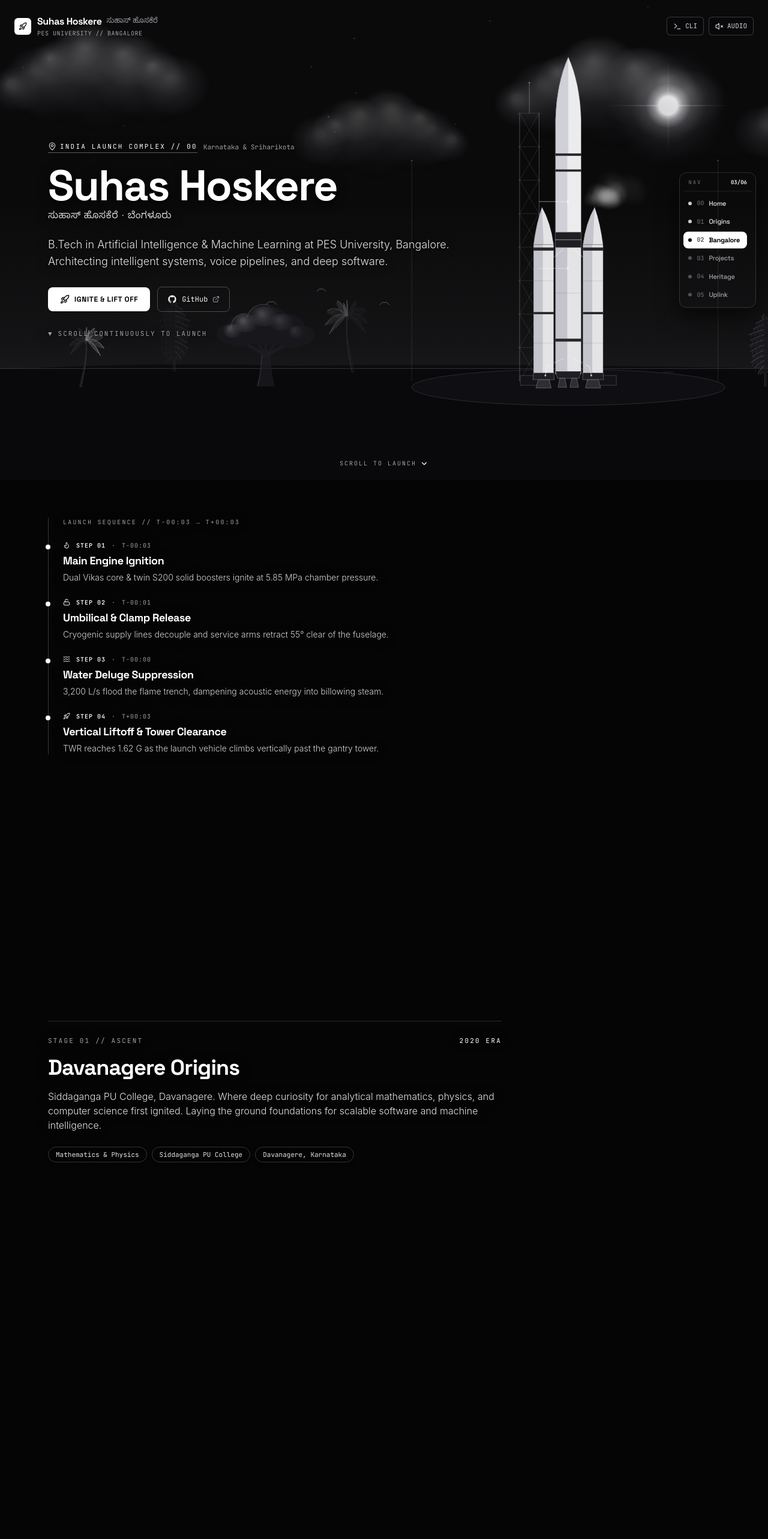
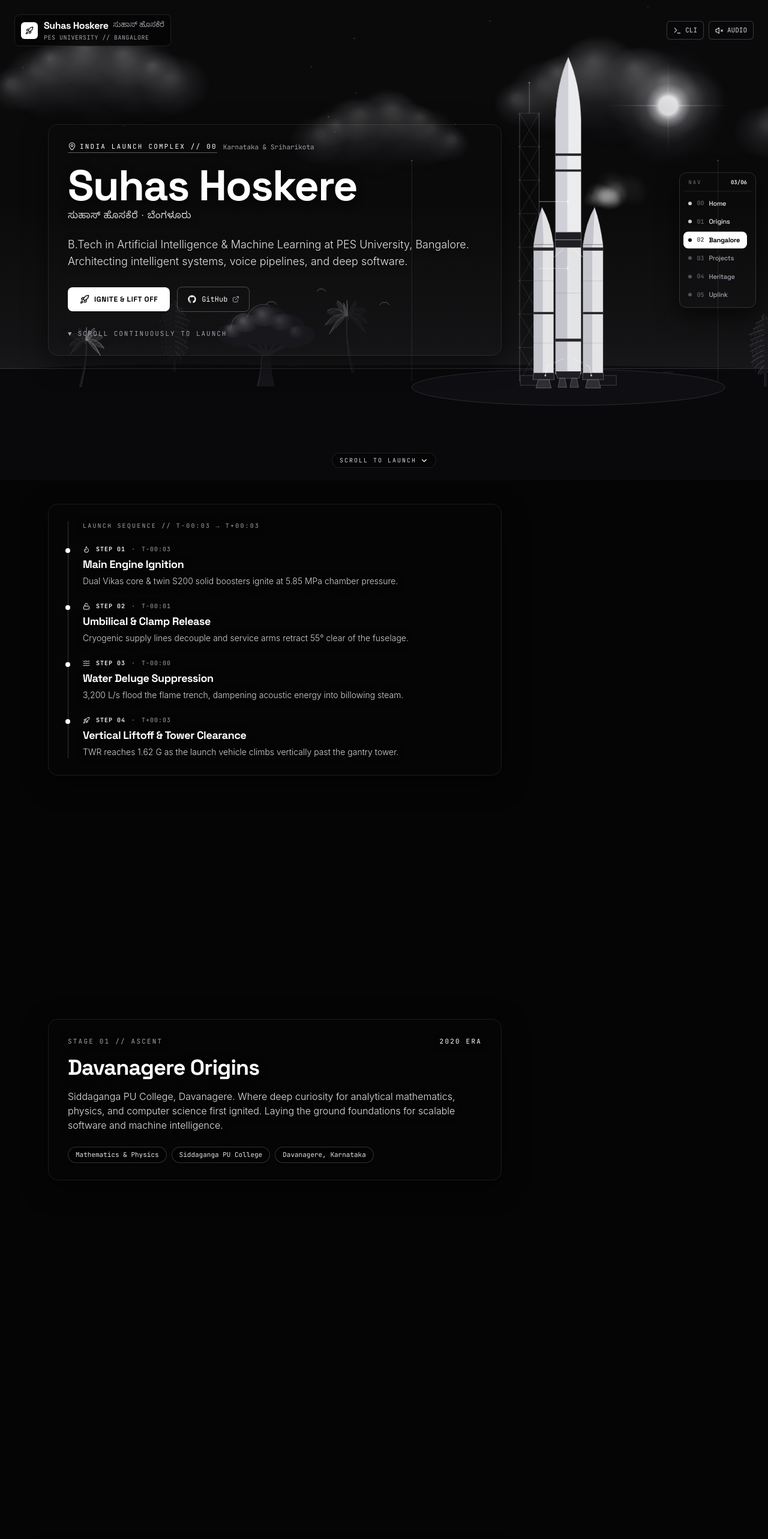
Before and after one commit to suhas-hoskere/portfolio, a React (Vite) app: page / in a window 1280 px wide. Shown: the top 2566 px of the page at 60% size. Built offline with nearby package versions, Linux system fonts and the light colour scheme.

Commit message:
Add dark contrast backing behind all text sections and HUD labels

```diff
--- a/src/components/FlightHUD.tsx
+++ b/src/components/FlightHUD.tsx
@@ -53,7 +53,7 @@ export const FlightHUD: React.FC<FlightHUDProps> = React.memo(({
         <button
           type="button"
           onClick={() => jumpToIndex(0)}
-          className="flex items-center gap-2.5 pointer-events-auto min-w-0 text-left group cursor-pointer focus-visible:outline-none focus-visible:ring-1 focus-visible:ring-white/60 rounded-lg"
+          className="flex items-center gap-2.5 pointer-events-auto min-w-0 text-left group cursor-pointer focus-visible:outline-none focus-visible:ring-1 focus-visible:ring-white/60 rounded-lg px-2.5 py-1.5 bg-[#050505]/85 border border-white/10"
           aria-label="Return to Launch Pad"
         >
           <div className="flex items-center justify-center w-7 h-7 rounded-md bg-white text-black shrink-0 transition-transform duration-200 group-hover:scale-105">
@@ -245,7 +245,7 @@ export const FlightHUD: React.FC<FlightHUDProps> = React.memo(({
       {/* ===== INITIAL SCROLL PROMPT (fades out cleanly once flight begins) ===== */}
       {scrollProgress < 0.035 && (
         <div className="absolute bottom-3.5 sm:bottom-5 left-0 right-0 flex justify-center pointer-events-none px-3">
-          <div className="flex items-center gap-1.5 text-[10px] font-mono tracking-[0.2em] text-zinc-400 uppercase">
+          <div className="flex items-center gap-1.5 px-3 py-1 rounded-full bg-[#050505]/85 border border-white/10 text-[10px] font-mono tracking-[0.2em] text-zinc-300 uppercase">
             <span>SCROLL TO LAUNCH</span>
             <ChevronDown className="w-3.5 h-3.5 text-white" />
           </div>
--- a/src/components/FlightMissionOverlays.tsx
+++ b/src/components/FlightMissionOverlays.tsx
@@ -177,10 +177,20 @@ export const FlightMissionOverlays: React.FC<FlightMissionOverlaysProps> = React
   ({ onLaunch, onSelectProject, entered = true }) => {
     const enterCls = entered ? 'animate-stage-in' : 'opacity-0';
 
+    const textWell =
+      'bg-[#050505]/78 border border-white/[0.09] rounded-2xl px-5 py-6 sm:px-8 sm:py-7 shadow-[0_12px_40px_rgba(0,0,0,0.55)]';
+
     return (
+      <>
+        {/* Soft continuous feathered dark reading scrim behind the left editorial column (never clips hard!) */}
+        <div
+          aria-hidden="true"
+          className="fixed inset-y-0 left-0 z-[5] w-full md:w-[60vw] lg:w-[60vw] xl:w-[940px] pointer-events-none bg-gradient-to-r from-[#050505]/82 via-[#050505]/52 to-transparent"
+        />
+
         <main
           className="relative z-10 w-full pointer-events-none select-none"
-        style={{ textShadow: '0 2px 18px rgba(0, 0, 0, 0.92), 0 1px 4px rgba(0, 0, 0, 0.95)' }}
+          style={{ textShadow: '0 2px 14px rgba(0, 0, 0, 0.90)' }}
         >
           <div className="w-full max-w-[92vw] sm:max-w-[540px] md:max-w-[54vw] lg:max-w-[55vw] xl:max-w-[860px] pl-5 sm:pl-10 md:pl-14 lg:pl-20 pr-4 sm:pr-6">
             {/* ===== SECTION 00: LAUNCH PAD — HERO ===== */}
@@ -188,7 +198,7 @@ export const FlightMissionOverlays: React.FC<FlightMissionOverlaysProps> = React
               id="section-pad"
               className="min-h-[100vh] flex flex-col justify-center py-24 pointer-events-auto"
             >
-            <div className="space-y-4 sm:space-y-5 text-left">
+              <div className={`${textWell} space-y-4 sm:space-y-5 text-left`}>
               <div
                 className={`flex flex-wrap items-center gap-2.5 ${enterCls}`}
                 style={{ animationDelay: '0ms' }}
@@ -265,6 +275,7 @@ export const FlightMissionOverlays: React.FC<FlightMissionOverlaysProps> = React
             aria-label="Launch sequence telemetry log"
             className="min-h-[65vh] flex flex-col justify-center py-10 pointer-events-auto"
           >
+            <div className={textWell}>
               <div className="border-l border-white/20 pl-5 sm:pl-6 space-y-6">
                 <div className="text-[10px] font-mono tracking-[0.22em] text-zinc-400 uppercase">
                   LAUNCH SEQUENCE // T-00:03 → T+00:03
@@ -290,6 +301,7 @@ export const FlightMissionOverlays: React.FC<FlightMissionOverlaysProps> = React
                   </div>
                 ))}
               </div>
+            </div>
           </section>
 
           {/* ===== SECTION 01: ATMOSPHERIC ASCENT & DAVANAGERE ORIGINS ===== */}
@@ -297,7 +309,7 @@ export const FlightMissionOverlays: React.FC<FlightMissionOverlaysProps> = React
             id="section-ascent"
             className="min-h-[125vh] flex flex-col justify-center py-20 pointer-events-auto"
           >
-            <div className="space-y-4 text-left border-t border-white/15 pt-6">
+            <div className={`${textWell} space-y-4 text-left`}>
               <div className="flex items-center justify-between text-[11px] font-mono text-zinc-400 uppercase tracking-[0.2em]">
                 <span>STAGE 01 // ASCENT</span>
                 <span className="text-white">2020 ERA</span>
@@ -314,13 +326,13 @@ export const FlightMissionOverlays: React.FC<FlightMissionOverlaysProps> = React
               </p>
 
               <div className="flex flex-wrap gap-2 pt-2">
-                <span className="px-3 py-1 rounded-full border border-white/20 text-[11px] font-mono text-zinc-200">
+                <span className="px-3 py-1 rounded-full bg-black/50 border border-white/20 text-[11px] font-mono text-zinc-200">
                   Mathematics &amp; Physics
                 </span>
-                <span className="px-3 py-1 rounded-full border border-white/20 text-[11px] font-mono text-zinc-200">
+                <span className="px-3 py-1 rounded-full bg-black/50 border border-white/20 text-[11px] font-mono text-zinc-200">
                   Siddaganga PU College
                 </span>
-                <span className="px-3 py-1 rounded-full border border-white/20 text-[11px] font-mono text-zinc-200">
+                <span className="px-3 py-1 rounded-full bg-black/50 border border-white/20 text-[11px] font-mono text-zinc-200">
                   Davanagere, Karnataka
                 </span>
               </div>
@@ -332,7 +344,7 @@ export const FlightMissionOverlays: React.FC<FlightMissionOverlaysProps> = React
             id="section-orbit"
             className="min-h-[100vh] flex flex-col justify-center py-20 pointer-events-auto"
           >
-            <div className="space-y-4 text-left border-t border-white/15 pt-6">
+            <div className={`${textWell} space-y-4 text-left`}>
               <div className="flex items-center justify-between text-[11px] font-mono text-zinc-400 uppercase tracking-[0.2em]">
                 <span>STAGE 02 // ORBIT</span>
                 <span className="text-white">420 KM LEO</span>
@@ -370,7 +382,7 @@ export const FlightMissionOverlays: React.FC<FlightMissionOverlaysProps> = React
             id="section-missions"
             className="min-h-[95vh] flex flex-col justify-center py-20 pointer-events-auto"
           >
-            <div className="space-y-5 text-left border-t border-white/15 pt-6">
+            <div className={`${textWell} space-y-5 text-left`}>
               <div className="flex items-end justify-between gap-2">
                 <div>
                   <span className="text-[11px] font-mono text-zinc-400 uppercase tracking-[0.2em]">
@@ -401,7 +413,7 @@ export const FlightMissionOverlays: React.FC<FlightMissionOverlaysProps> = React
                         <span className="font-semibold uppercase text-white tracking-wider">
                           {proj.name}
                         </span>
-                        <span className="px-2 py-0.5 rounded-full border border-white/20 text-zinc-200">
+                        <span className="px-2 py-0.5 rounded-full bg-black/50 border border-white/20 text-zinc-200">
                           {proj.badge}
                         </span>
                       </div>
@@ -437,7 +449,7 @@ export const FlightMissionOverlays: React.FC<FlightMissionOverlaysProps> = React
             id="section-heritage"
             className="min-h-[80vh] flex flex-col justify-center py-20 pointer-events-auto"
           >
-            <div className="space-y-4 text-left border-t border-white/15 pt-6">
+            <div className={`${textWell} space-y-4 text-left`}>
               <div className="flex items-center justify-between text-[11px] font-mono text-zinc-400 uppercase tracking-[0.2em]">
                 <span>STAGE 04 // KARNATAKA PASS</span>
                 <span className="text-white">420 KM LEO</span>
@@ -474,7 +486,7 @@ export const FlightMissionOverlays: React.FC<FlightMissionOverlaysProps> = React
             id="section-signal"
             className="min-h-[100vh] flex flex-col justify-center pt-20 pb-28 pointer-events-auto"
           >
-            <div className="space-y-5 text-left border-t border-white/20 pt-6">
+            <div className={`${textWell} space-y-5 text-left`}>
               <div className="inline-flex items-center gap-2 text-[11px] font-mono font-medium text-white uppercase tracking-[0.22em]">
                 <span className="w-1.5 h-1.5 rounded-full bg-white" />
                 <span>TERMINAL VECTOR // 05</span>
@@ -504,7 +516,7 @@ export const FlightMissionOverlays: React.FC<FlightMissionOverlaysProps> = React
                     href="https://github.com/suhashoskere"
                     target="_blank"
                     rel="noreferrer"
-                    className="py-3 px-4 rounded-lg bg-transparent hover:bg-white/10 border border-white/25 hover:border-white text-zinc-100 hover:text-white font-mono text-xs flex items-center justify-center gap-1.5 transition-colors cursor-pointer"
+                    className="py-3 px-4 rounded-lg bg-black/50 hover:bg-white/10 border border-white/25 hover:border-white text-zinc-100 hover:text-white font-mono text-xs flex items-center justify-center gap-1.5 transition-colors cursor-pointer"
                   >
                     <GithubIcon className="w-4 h-4" />
                     <span>GitHub</span>
@@ -515,7 +527,7 @@ export const FlightMissionOverlays: React.FC<FlightMissionOverlaysProps> = React
                     href="https://linkedin.com/in/suhashoskere"
                     target="_blank"
                     rel="noreferrer"
-                    className="py-3 px-4 rounded-lg bg-transparent hover:bg-white/10 border border-white/25 hover:border-white text-zinc-100 hover:text-white font-mono text-xs flex items-center justify-center gap-1.5 transition-colors cursor-pointer"
+                    className="py-3 px-4 rounded-lg bg-black/50 hover:bg-white/10 border border-white/25 hover:border-white text-zinc-100 hover:text-white font-mono text-xs flex items-center justify-center gap-1.5 transition-colors cursor-pointer"
                   >
                     <LinkedinIcon className="w-4 h-4" />
                     <span>LinkedIn</span>
@@ -531,6 +543,7 @@ export const FlightMissionOverlays: React.FC<FlightMissionOverlaysProps> = React
           </section>
         </div>
       </main>
+      </>
     );
   }
 );
```
Lines whose indentation alone changed are shown as unchanged.
